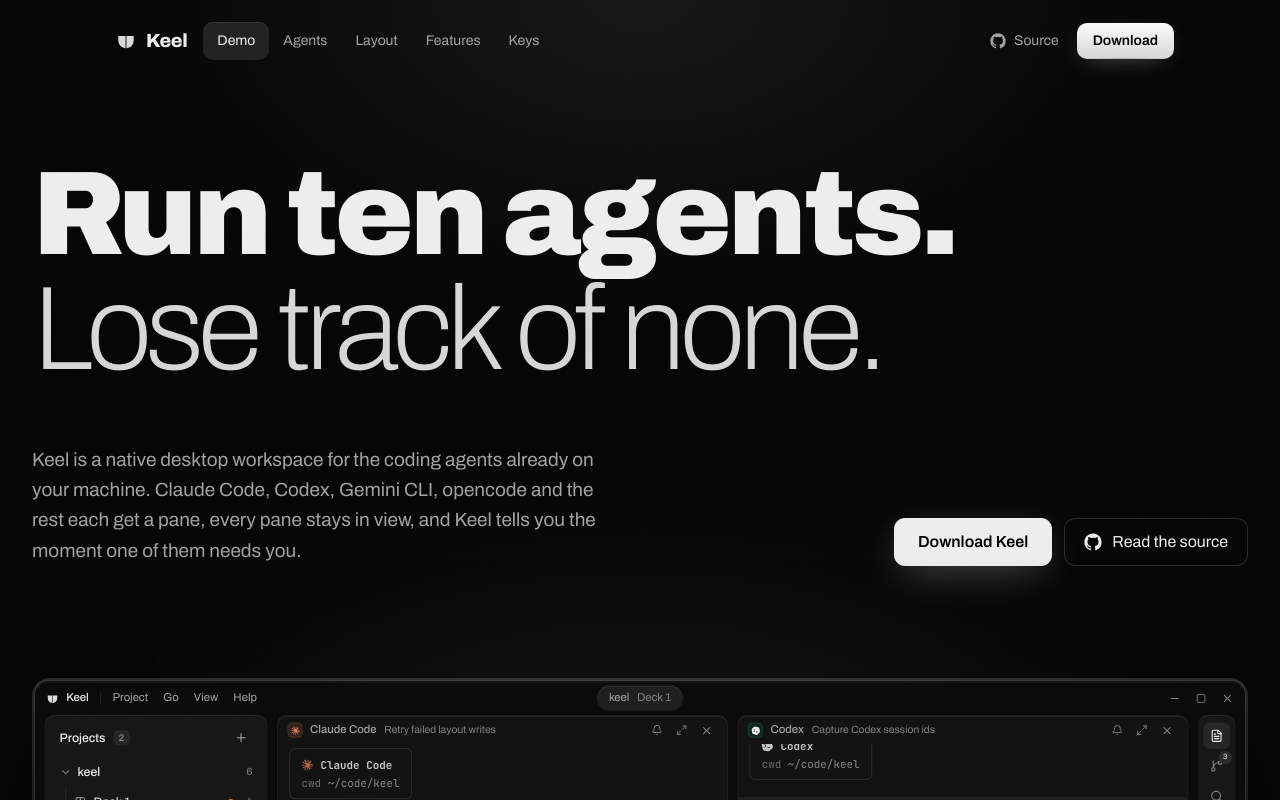
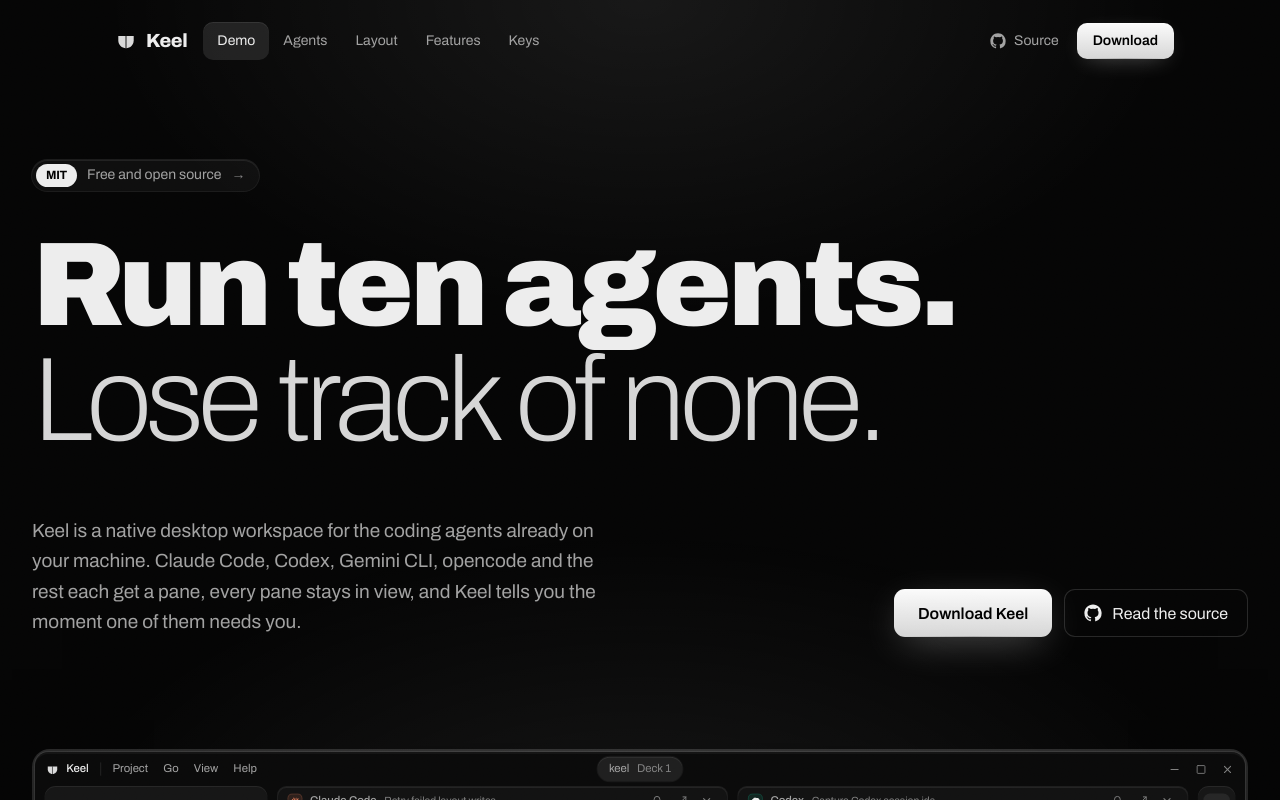
Before and after one commit to aledlb8/keel, a Next.js app in the folder site/: page / in a window 1280 px wide. Shown: the top 800 px of the page. Built offline with nearby package versions, Linux system fonts and the light colour scheme.

Commit message:
feat(site): add an open source badge and a shimmering download to the hero

```diff
--- a/site/src/components/Hero.tsx
+++ b/site/src/components/Hero.tsx
@@ -10,6 +10,8 @@
 import { useEffect, useLayoutEffect, useRef, useState } from "react";
 
 import { Workspace } from "./demo/Workspace";
+import { FeatureBadge } from "./rare/FeatureBadge";
+import { ShimmerLink } from "./rare/ShimmerLink";
 import { Container, GithubIcon, Kbd, RELEASES, REPO } from "./ui";
 
 function DemoFrame() {
@@ -82,6 +84,11 @@
       />
 
       <Container className="relative">
+        <div className="rise mb-8 sm:mb-10" style={{ animationDelay: "0.15s" }}>
+          <FeatureBadge href={REPO} badge="MIT">
+            Free and open source
+          </FeatureBadge>
+        </div>
         <h1 className="text-[clamp(2rem,9.3vw,9.4rem)]">
           <span className="display mass-in block whitespace-nowrap">Run ten agents.</span>
           <span
@@ -106,12 +113,7 @@
             className="rise flex flex-wrap items-center gap-3 md:col-span-5 md:justify-end"
             style={{ animationDelay: "1.05s" }}
           >
-            <a
-              href={RELEASES}
-              className="flex h-12 items-center rounded-[11px] bg-ink px-6 text-[16px] font-semibold text-black shadow-[0_10px_40px_-10px_rgba(255,255,255,0.35)] transition-[background-color,transform] hover:-translate-y-px hover:bg-white"
-            >
-              Download Keel
-            </a>
+            <ShimmerLink href={RELEASES}>Download Keel</ShimmerLink>
             <a
               href={REPO}
               className="flex h-12 items-center gap-2.5 rounded-[11px] px-5 text-[16px] text-ink shadow-[inset_0_0_0_1px_rgba(255,255,255,0.14)] transition-colors hover:bg-veil-2"
```
